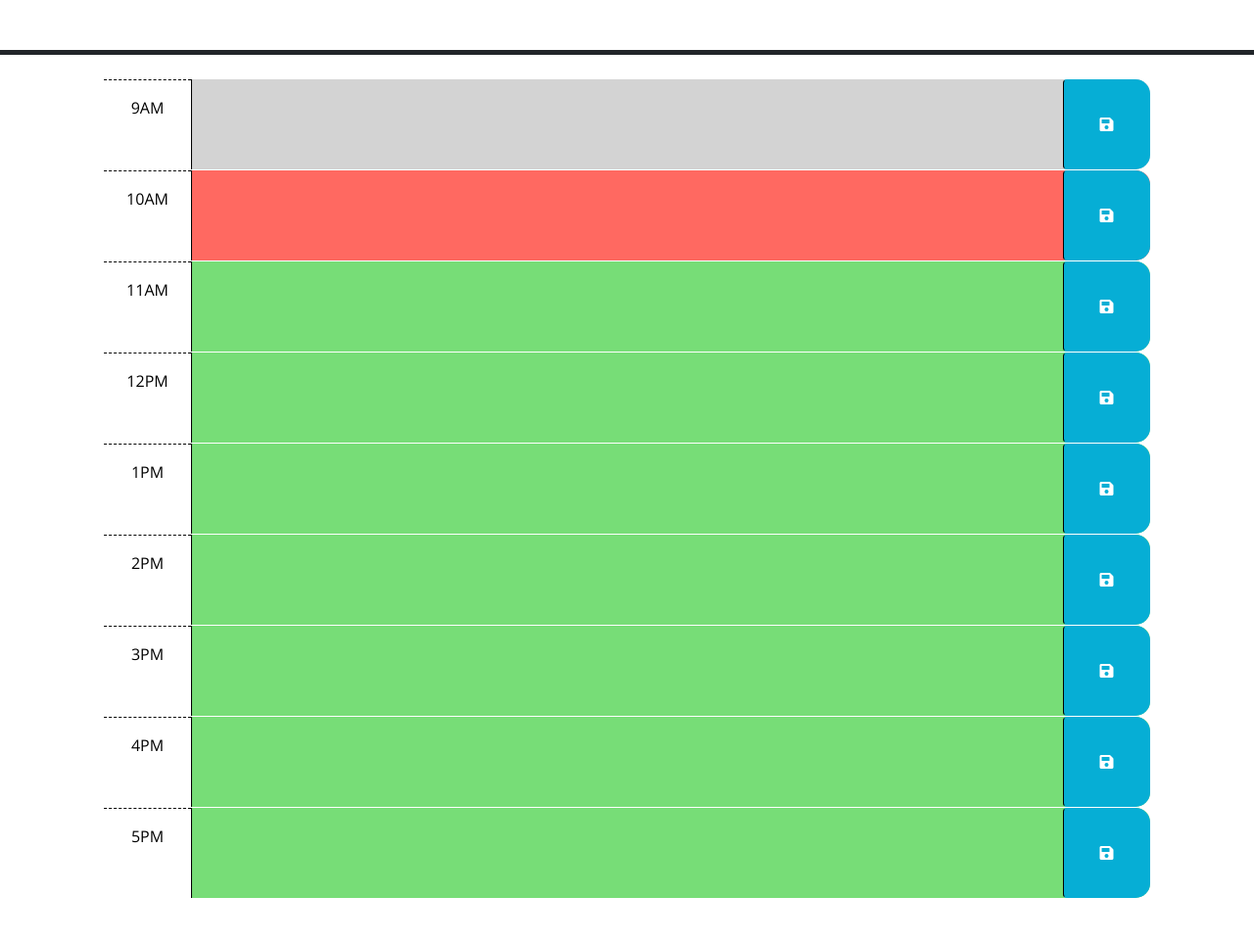
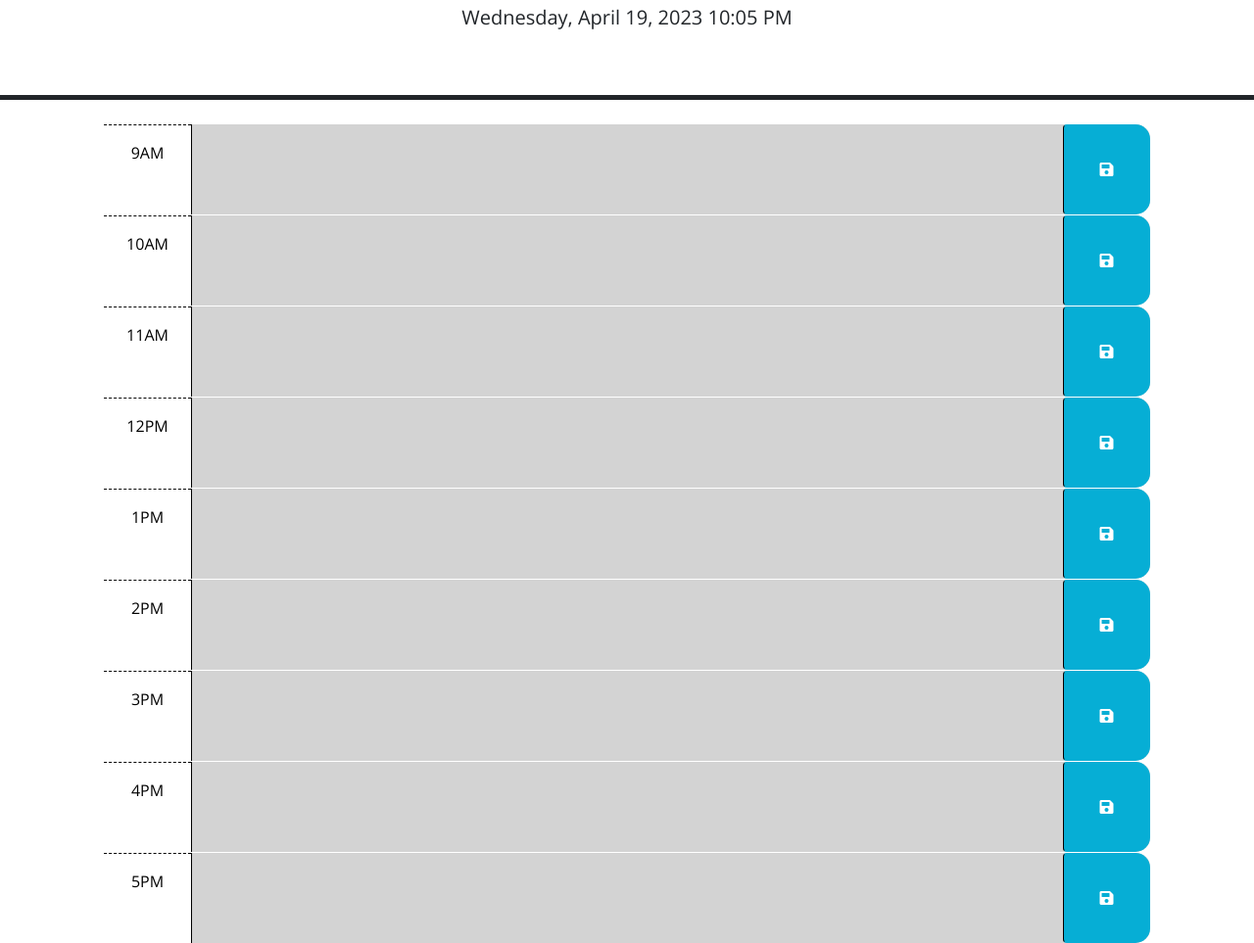
Before and after one commit to jjsdunc88/daily-schedule-planner, a plain HTML site: page Assets/index.html in a window 1280 px wide. Shown: the part 176-1139 px from the top of the page at 98% size. Before the commit the page ends 1093 px from the top, so only its background shows below. Drawn offline with nearby package versions, Linux system fonts and the light colour scheme.

Commit message:
create colorCode function to add color background based on current hour

```diff
--- a/Assets/index.html
+++ b/Assets/index.html
@@ -40,7 +40,7 @@
         -->
 
       <!-- Example of a past time block. The "past" class adds a gray background color. -->
-      <div id="hour-9" data-time ="9" class="row time-block past">
+      <div id="hour-9" data-time ="9" class="row time-block">
         <div class="col-2 col-md-1 hour text-center py-3">9AM</div>
         <textarea class="col-8 col-md-10 description" rows="3"> </textarea>
         <button class="btn saveBtn col-2 col-md-1" aria-label="save">
@@ -49,7 +49,7 @@
       </div>
 
       <!-- Example of a a present time block. The "present" class adds a red background color. -->
-      <div id="hour-10" data-time ="10"class="row time-block present">
+      <div id="hour-10" data-time ="10"class="row time-block">
         <div class="col-2 col-md-1 hour text-center py-3">10AM</div>
         <textarea class="col-8 col-md-10 description" rows="3"> </textarea>
         <button class="btn saveBtn col-2 col-md-1" aria-label="save">
@@ -58,7 +58,7 @@
       </div>
 
       <!-- Example of a future time block. The "future" class adds a green background color. -->
-      <div id="hour-11" data-time ="11" class="row time-block future">
+      <div id="hour-11" data-time ="11" class="row time-block">
         <div class="col-2 col-md-1 hour text-center py-3">11AM</div>
         <textarea class="col-8 col-md-10 description" rows="3"> </textarea>
         <button class="btn saveBtn col-2 col-md-1" aria-label="save">
@@ -66,7 +66,7 @@
         </button>
       </div>
 
-      <div id="hour-12" data-time ="12" class="row time-block future">
+      <div id="hour-12" data-time ="12" class="row time-block">
         <div class="col-2 col-md-1 hour text-center py-3">12PM</div>
         <textarea class="col-8 col-md-10 description" rows="3"> </textarea>
         <button class="btn saveBtn col-2 col-md-1" aria-label="save">
@@ -74,7 +74,7 @@
         </button>
       </div>
 
-      <div id="hour-13" data-time ="13" class="row time-block future">
+      <div id="hour-13" data-time ="13" class="row time-block">
         <div class="col-2 col-md-1 hour text-center py-3">1PM</div>
         <textarea class="col-8 col-md-10 description" rows="3"> </textarea>
         <button class="btn saveBtn col-2 col-md-1" aria-label="save">
@@ -82,7 +82,7 @@
         </button>
       </div>
 
-      <div id="hour-14" data-time ="14" class="row time-block future">
+      <div id="hour-14" data-time ="14" class="row time-block">
         <div class="col-2 col-md-1 hour text-center py-3">2PM</div>
         <textarea class="col-8 col-md-10 description" rows="3"> </textarea>
         <button class="btn saveBtn col-2 col-md-1" aria-label="save">
@@ -90,7 +90,7 @@
         </button>
       </div>
 
-      <div id="hour-15" data-time ="15" class="row time-block future">
+      <div id="hour-15" data-time ="15" class="row time-block">
         <div class="col-2 col-md-1 hour text-center py-3">3PM</div>
         <textarea class="col-8 col-md-10 description" rows="3"> </textarea>
         <button class="btn saveBtn col-2 col-md-1" aria-label="save">
@@ -98,7 +98,7 @@
         </button>
       </div>
 
-      <div id="hour-16" data-time ="16" class="row time-block future">
+      <div id="hour-16" data-time ="16" class="row time-block">
         <div class="col-2 col-md-1 hour text-center py-3">4PM</div>
         <textarea class="col-8 col-md-10 description" rows="3"> </textarea>
         <button class="btn saveBtn col-2 col-md-1" aria-label="save">
@@ -106,13 +106,14 @@
         </button>
       </div>
 
-      <div id="hour-17" data-time ="17" class="row time-block future">
+      <div id="hour-17" data-time ="17" class="row time-block">
         <div class="col-2 col-md-1 hour text-center py-3">5PM</div>
         <textarea class="col-8 col-md-10 description" rows="3"> </textarea>
         <button class="btn saveBtn col-2 col-md-1" aria-label="save">
           <i class="fas fa-save" aria-hidden="true"></i>
         </button>
       </div>
+    </div>
 
 
     <script src="https://code.jquery.com/jquery-3.4.1.min.js"></script>
--- a/Assets/script.js
+++ b/Assets/script.js
@@ -3,9 +3,9 @@
 //Interval to check and refresh time & date display
 var dateTime = function() {
   $('#currentDay').text(dayjs().format('dddd, MMMM D, YYYY h:mm A'));
-  console.log("test");
+  colorCode()
 }
-setInterval(dateTime, 15000);
+setInterval(dateTime, 1000);
 
 
 //Target textarea container, log value on save button click
@@ -19,17 +19,39 @@ container.on("click", ".saveBtn", function(event){
   console.log(task);
 });
 
+// iterate through each children on an elemnt selected by jquery
+
 
 // `let savedSchedule = {
 //   "hour": hour,
 //   "task": task
 //   }`
+//know what the current time
+function colorCode(){
+  var currentTime = $('#currentDay').text()
+  var currentHourBase = parseInt(currentTime.split(":")[0].slice(-2).trim())
+  if(currentTime.search(/PM/)){
+    console.log("it's nighttime")
+    currentHourBase += 12
+  }
+  container.children().each(function(){
+    if(currentHourBase > $(this).attr("data-time")){
+      $(this).addClass("past")
+    }
+     else if (currentHourBase == $(this).attr("data-time")){
+      $(this).addClass("present")
+    } else{
+      $(this).addClass("future")
+    }
+  })
+}
 
 
 
-// var saveBtn = document.querySelector(".saveBtn");
-// saveBtn.addEventListener("click", function() {
-// });
+
+var saveBtn = document.querySelector(".saveBtn");
+saveBtn.addEventListener("click", function() {
+});
 
 
 
@@ -41,14 +63,14 @@ $(function () {
 
 
 
-//  Add code to display the current date in the header of the page.
-// $('#currentDay').text(dayjs().format('dddd, MMMM D, YYYY h:mm A'));
+
+$('#currentDay').text(dayjs().format('dddd, MMMM D, YYYY h:mm A'));
 
 });
 
 
 
-
+// colorCode()
 
 
 // $(document).ready(function(){ - recommended by tutor to start jquery
```
